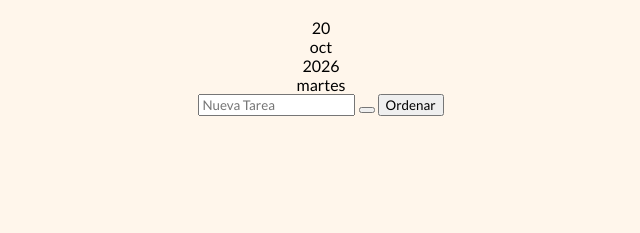
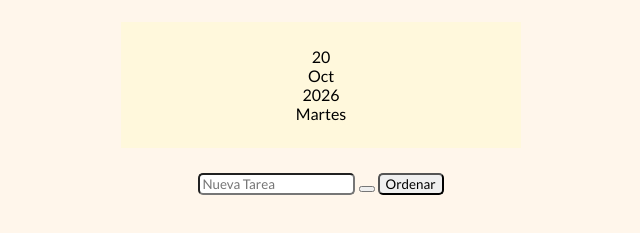
Before and after one commit to javierdavidmolina/ProyectoPublicar, a plain HTML site: page index.html in a window 1280 px wide. Shown: the part 77-310 px from the top of the page, without its empty margins (319-959 px from the left). Drawn offline with Linux system fonts and the light colour scheme.

Commit message:
body corregido y configuraciones principales

```diff
--- a/css/style.css
+++ b/css/style.css
@@ -1,13 +1,30 @@
 * {
     font-family: "Lato", Arial, sans-serif;
+}
+
+*:first-letter {
+    text-transform: capitalize;
 }
 
 body {
     background-color: rgb(255, 246, 235);
     text-align: center;
+    height: 100vh;
 }
 
 .title-welcome {
     font-weight: 800;
     margin-top: 35px;
 }
+
+.roundBorder {
+    border-radius: 5px;
+}
+
+.list {
+    margin: 25px auto;
+    padding: 25px;
+    background-color: cornsilk;
+    width: 100%;
+    max-width: 350px;
+}
```
